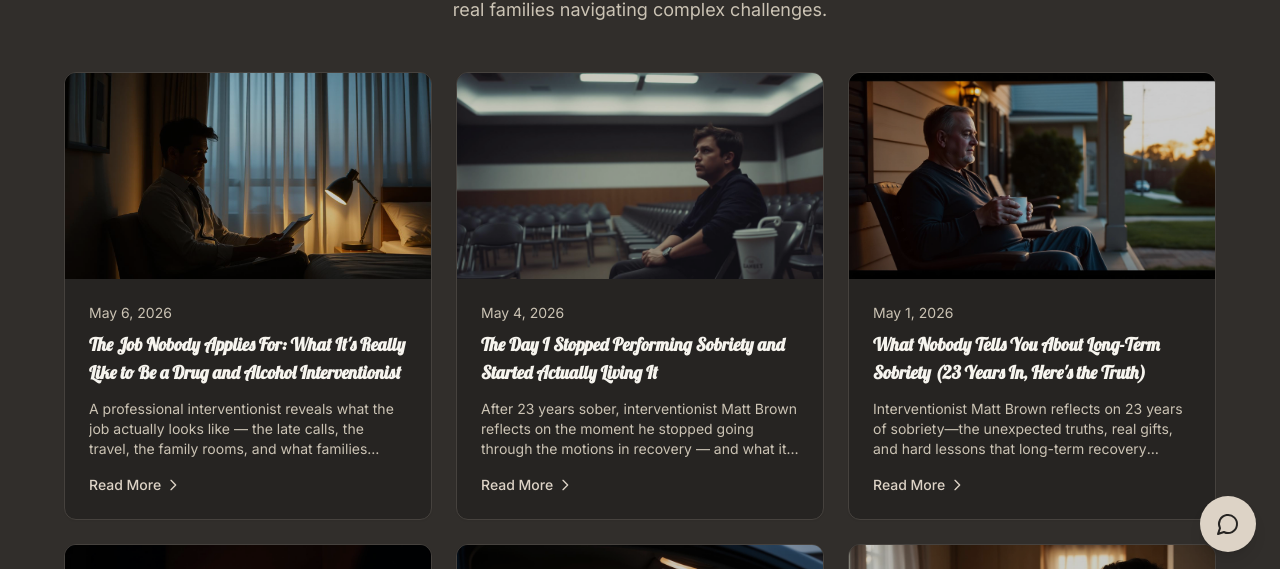
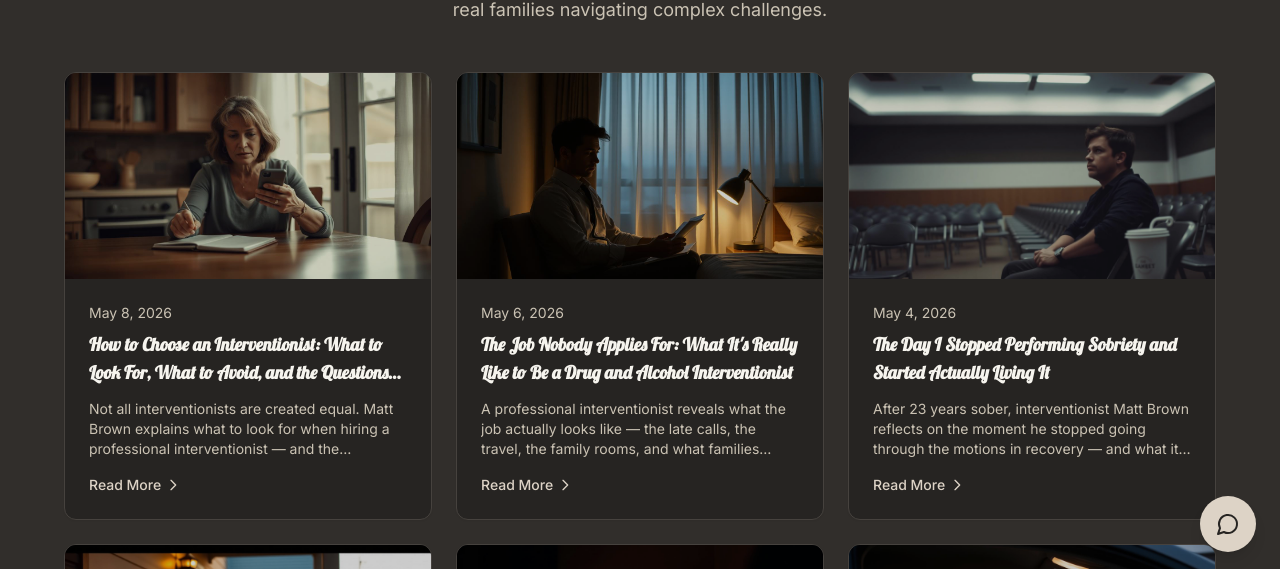
Before and after one commit to MattBrown0406/partywreckera, a React (Vite) app: page /blog in a window 1280 px wide. Shown: the part 224-793 px from the top of the page. Built offline with nearby package versions, Linux system fonts and the light colour scheme; no server answers; the HTML template or start-up script is replaced by a standard one.

Commit message:
Changes
Co-authored-by: MattBrown0406 <249998524+MattBrown0406@users.noreply.github.com>

```diff
--- a/src/data/blogData.ts
+++ b/src/data/blogData.ts
@@ -101,6 +101,15 @@ export interface BlogArticle {
 }
 
 export const blogArticles: BlogArticle[] = [
+  {
+    id: "how-to-choose-an-interventionist",
+    title: "How to Choose an Interventionist: What to Look For, What to Avoid, and the Questions That Tell You Everything",
+    date: "May 8, 2026",
+    image: blogImageHowToChooseInterventionist,
+    imageAlt: "A woman at a kitchen table with a phone and notepad, researching how to choose a professional interventionist",
+    excerpt: "Not all interventionists are created equal. Matt Brown explains what to look for when hiring a professional interventionist — and the questions that tell you everything.",
+    category: "Intervention"
+  },
   {
     id: "the-job-nobody-applies-for-interventionist",
     title: "The Job Nobody Applies For: What It's Really Like to Be a Drug and Alcohol Interventionist",
```
